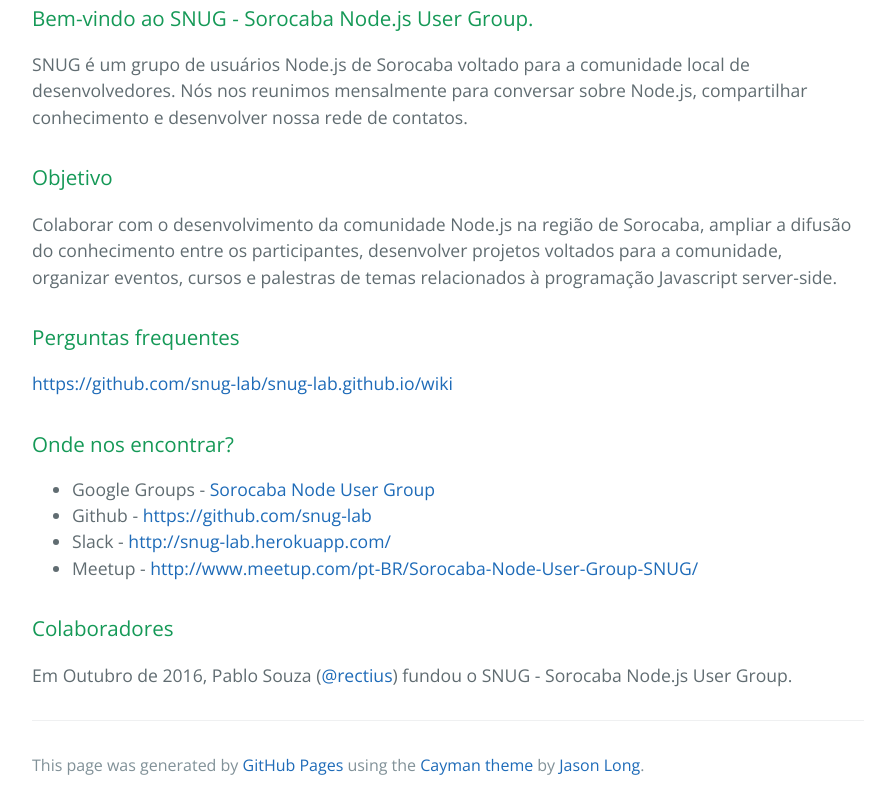
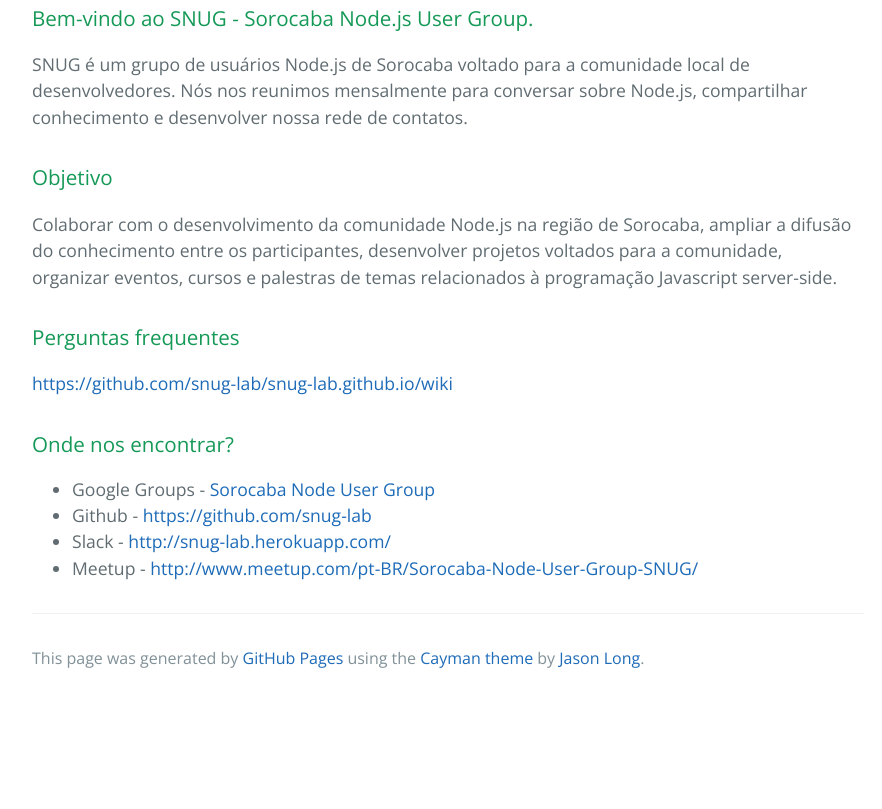
Before and after one commit to snug-lab/snug-lab.github.io, a plain HTML site: page index.html in a window 1280 px wide. Shown: the part 346-1155 px from the top of the page, without its empty margins (192-1074 px from the left). After the commit the page ends 1048 px from the top, so only its background shows below. Drawn offline with nearby package versions, Linux system fonts and the light colour scheme.

Commit message:
Replace master branch with page content via GitHub

```diff
--- a/index.html
+++ b/index.html
@@ -45,11 +45,6 @@
 </li>
 </ul>
 
-<h3>
-<a id="colaboradores" class="anchor" href="#colaboradores" aria-hidden="true"><span aria-hidden="true" class="octicon octicon-link"></span></a>Colaboradores</h3>
-
-<p>Em Outubro de 2016, Pablo Souza (<a href="https://github.com/rectius" class="user-mention">@rectius</a>) fundou o SNUG - Sorocaba Node.js User Group.</p>
-
       <footer class="site-footer">
 
         <span class="site-footer-credits">This page was generated by <a href="https://pages.github.com">GitHub Pages</a> using the <a href="https://github.com/jasonlong/cayman-theme">Cayman theme</a> by <a href="https://twitter.com/jasonlong">Jason Long</a>.</span>
--- a/params.json
+++ b/params.json
@@ -1,6 +1,6 @@
 {
   "name": "SNUG",
   "tagline": "Sorocaba Node.js User Group",
-  "body": "### Bem-vindo ao SNUG - Sorocaba Node.js User Group.\r\nSNUG é um grupo de usuários Node.js de Sorocaba voltado para a comunidade local de desenvolvedores. Nós nos reunimos mensalmente para conversar sobre Node.js, compartilhar conhecimento e desenvolver nossa rede de contatos.\r\n\r\n### Objetivo\r\nColaborar com o desenvolvimento da comunidade Node.js na região de Sorocaba, ampliar a difusão do conhecimento entre os participantes, desenvolver projetos voltados para a comunidade, organizar eventos, cursos e palestras de temas relacionados à programação Javascript server-side.\r\n\r\n### Perguntas frequentes\r\n[https://github.com/snug-lab/snug-lab.github.io/wiki](https://github.com/snug-lab/snug-lab.github.io/wiki)\r\n\r\n### Onde nos encontrar?\r\n* Google Groups - [Sorocaba Node User Group](https://groups.google.com/d/forum/sorocaba-node-user-group)\r\n* Github - [https://github.com/snug-lab](https://github.com/snug-lab)\r\n* Slack - [http://snug-lab.herokuapp.com/](http://snug-lab.herokuapp.com/)\r\n* Meetup - [http://www.meetup.com/pt-BR/Sorocaba-Node-User-Group-SNUG/](http://www.meetup.com/pt-BR/Sorocaba-Node-User-Group-SNUG/)\r\n\r\n### Colaboradores\r\nEm Outubro de 2016, Pablo Souza (@rectius) fundou o SNUG - Sorocaba Node.js User Group.",
+  "body": "### Bem-vindo ao SNUG - Sorocaba Node.js User Group.\r\nSNUG é um grupo de usuários Node.js de Sorocaba voltado para a comunidade local de desenvolvedores. Nós nos reunimos mensalmente para conversar sobre Node.js, compartilhar conhecimento e desenvolver nossa rede de contatos.\r\n\r\n### Objetivo\r\nColaborar com o desenvolvimento da comunidade Node.js na região de Sorocaba, ampliar a difusão do conhecimento entre os participantes, desenvolver projetos voltados para a comunidade, organizar eventos, cursos e palestras de temas relacionados à programação Javascript server-side.\r\n\r\n### Perguntas frequentes\r\n[https://github.com/snug-lab/snug-lab.github.io/wiki](https://github.com/snug-lab/snug-lab.github.io/wiki)\r\n\r\n### Onde nos encontrar?\r\n* Google Groups - [Sorocaba Node User Group](https://groups.google.com/d/forum/sorocaba-node-user-group)\r\n* Github - [https://github.com/snug-lab](https://github.com/snug-lab)\r\n* Slack - [http://snug-lab.herokuapp.com/](http://snug-lab.herokuapp.com/)\r\n* Meetup - [http://www.meetup.com/pt-BR/Sorocaba-Node-User-Group-SNUG/](http://www.meetup.com/pt-BR/Sorocaba-Node-User-Group-SNUG/)",
   "note": "Don't delete this file! It's used internally to help with page regeneration."
 }
```
